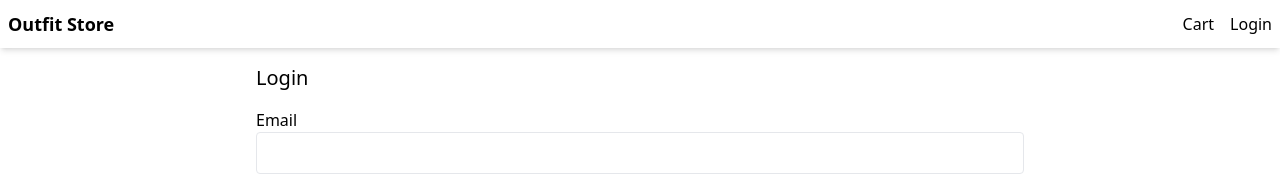
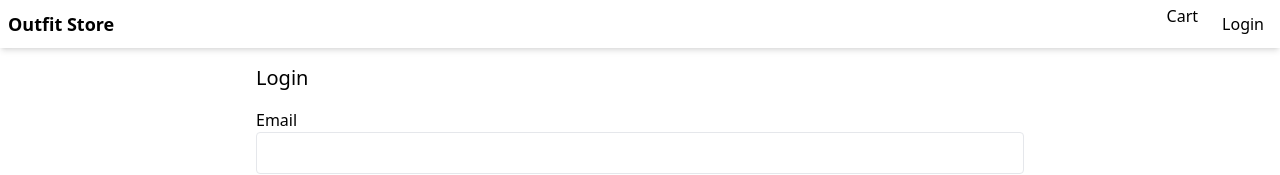
Before and after one commit to colincode7/outfit-store, a Next.js app: page /login in a window 1280 px wide. Shown: the top 175 px of the page. Built offline with nearby package versions, Linux system fonts and the light colour scheme; no server answers.

Commit message:
add react-toastfily, wrap <Componet /> in _app.tsx with Session Provider and logic in to login in handleSubmit

```diff
--- a/components/Layout.tsx
+++ b/components/Layout.tsx
@@ -3,10 +3,13 @@ import Link from "next/link";
 import React, { useContext, useState, useEffect } from "react";
 import { StoreContext } from '../utils/Store'
 import { ToastContainer } from "react-toastify";
+import 'react-toastify/dist/ReactToastify.css'
+import { useSession } from "next-auth/react";
 
 
 
 const Layout = ({title, children}:any) => {
+    const { status, data: session } = useSession();
     const { state, dispatch } = useContext(StoreContext)
     const { cart } = state
     const [cartItemsCount, setCartItemsCount] = useState(0)
@@ -37,9 +40,16 @@ const Layout = ({title, children}:any) => {
                              </span>
                         )}</p>
                     </Link>
-                    <Link href="/login">
-                       <p className="p-2">Login</p>
-                    </Link>
+                    <p className="p-2">{status === 'loading' ? (
+                        'loading'
+                        ) : session?.user ? (
+                            session.user.name
+                            ):(
+                          <Link href="/login">
+                          <p className="p-2">Login</p>
+                       </Link>
+                    )}</p>
+
                     </div>
                 </nav>
             </header>
--- a/pages/_app.tsx
+++ b/pages/_app.tsx
@@ -2,14 +2,17 @@ import Layout from '@/components/Layout'
 import '@/styles/globals.css'
 import { StoreProvider } from '@/utils/Store'
 import type { AppProps } from 'next/app'
+import { SessionProvider } from 'next-auth/react'
 
-const App = ({ Component, pageProps }: AppProps) => {
+const App = ({ Component, pageProps: {session, ...pageProps} }: AppProps) => {
   return (
+  <SessionProvider session={session}>
     <StoreProvider>
       <Layout>
        <Component {...pageProps} />
       </Layout>
     </StoreProvider>
+   </SessionProvider>
   )
 }
 
--- a/pages/login.tsx
+++ b/pages/login.tsx
@@ -1,16 +1,21 @@
 import Link from 'next/link'
-import React from 'react'
+import React, { useEffect } from 'react'
 import { Formik, Form, Field, ErrorMessage } from 'formik';
-import {signIn} from 'next-auth/react'
+import {signIn, useSession} from 'next-auth/react'
 import * as Yup from 'yup';
 import { getError } from '@/utils/error';
 import { toast } from 'react-toastify';
+import { useRouter } from 'next/router';
+
 
 
 interface LoginFormValues {
     email: string;
     password: string;
   }
+
+
+
 
   const validationSchema = Yup.object({
     email: Yup.string()
@@ -29,9 +34,19 @@ interface LoginFormValues {
 
 const  LoginScreen = () => {
 
+  const { data: session } = useSession()
+  const router = useRouter()
+  const { redirect }:any = router.query;
+
+  useEffect(() => {
+   if (session?.user){
+    router.push(redirect || '/')
+   }
+  }, [router, session, redirect]);
+
     const handleSubmit = async ({email, password}: LoginFormValues) => {
         // Submit login data to the server
-        //console.log(email, password)
+
         try{
           const result:any = await signIn('credentials', {
             redirect: false,
```
Also changed, not shown: tutorial.txt.
